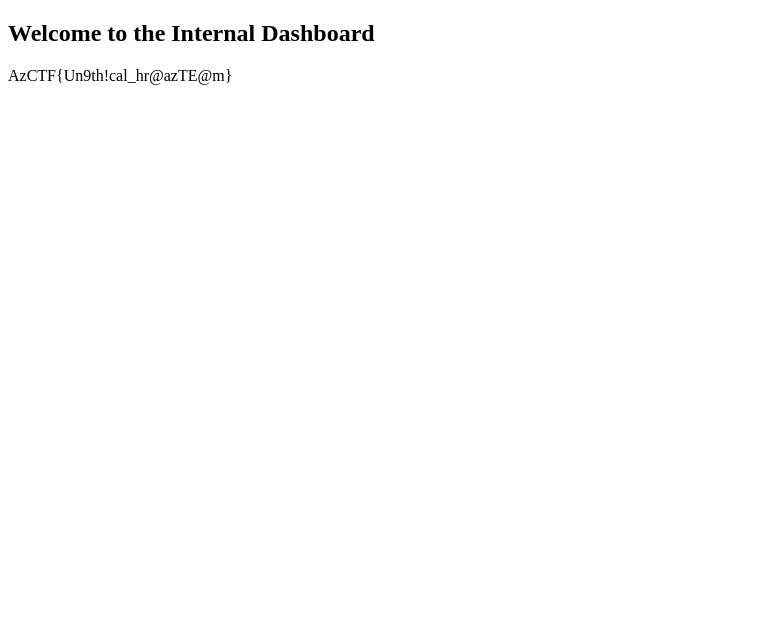
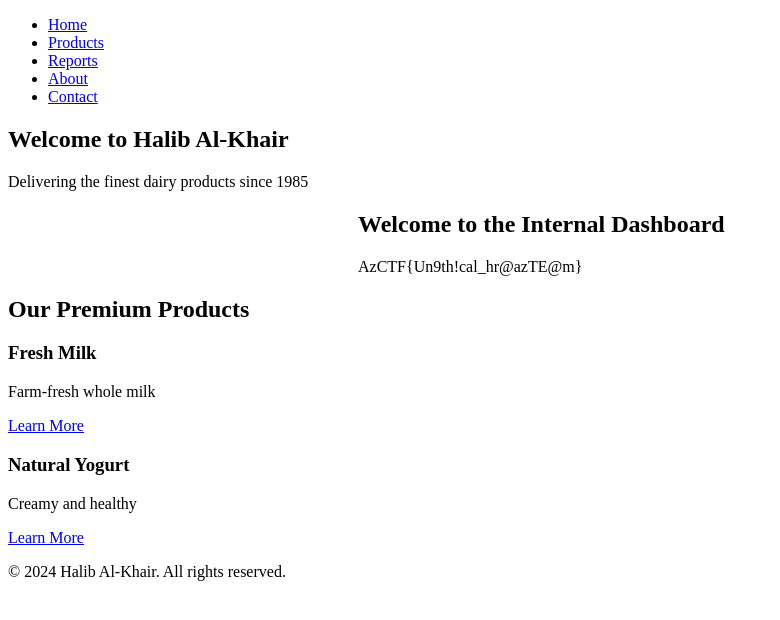
Before and after one commit to HemaEzzat123/challenge8, a plain HTML site: page dashboard.html in a window 1280 px wide. Shown: the whole page, without its empty margins (0-780 px from the left). Drawn offline with Linux system fonts and the light colour scheme.

Commit message:
Update dashboard.html

```diff
--- a/dashboard.html
+++ b/dashboard.html
@@ -7,8 +7,52 @@
 </head>
 
 <body>
-  <h2>Welcome to the Internal Dashboard</h2>
+	<header>
+		<nav>
+			<div class="logo">
+			</div>
+			<ul>
+				<li><a href="/">Home</a></li>
+				<li><a href="/products">Products</a></li>
+				<li><a href="/reports/generate">Reports</a></li>
+				<li><a href="/about">About</a></li>
+				<li><a href="/contact">Contact</a></li>
+			</ul>
+		</nav>
+	</header>
+
+	<main>
+		<section class="hero">
+			<h1>Welcome to Halib Al-Khair</h1>
+			<p>Delivering the finest dairy products since 1985</p>
+		</section>
+
+		<section style="margin-left:350px;">
+        <h2>Welcome to the Internal Dashboard</h2>
   <p>AzCTF{Un9th!cal_hr@azTE@m}</p>
+    </section>
+
+		<section class="featured-products">
+			<h2>Our Premium Products</h2>
+			<div class="product-grid">
+				<div class="product-card">
+					<h3>Fresh Milk</h3>
+					<p>Farm-fresh whole milk</p>
+					<a href="/products?id=1" class="btn">Learn More</a>
+				</div>
+				<div class="product-card">
+					<h3>Natural Yogurt</h3>
+					<p>Creamy and healthy</p>
+					<a href="/products?id=2" class="btn">Learn More</a>
+				</div>
+				<!-- Add more products as needed -->
+			</div>
+		</section>
+	</main>
+
+	<footer>
+		<p>&copy; 2024 Halib Al-Khair. All rights reserved.</p>
+	</footer>
 </body>
 
 </html>
```
